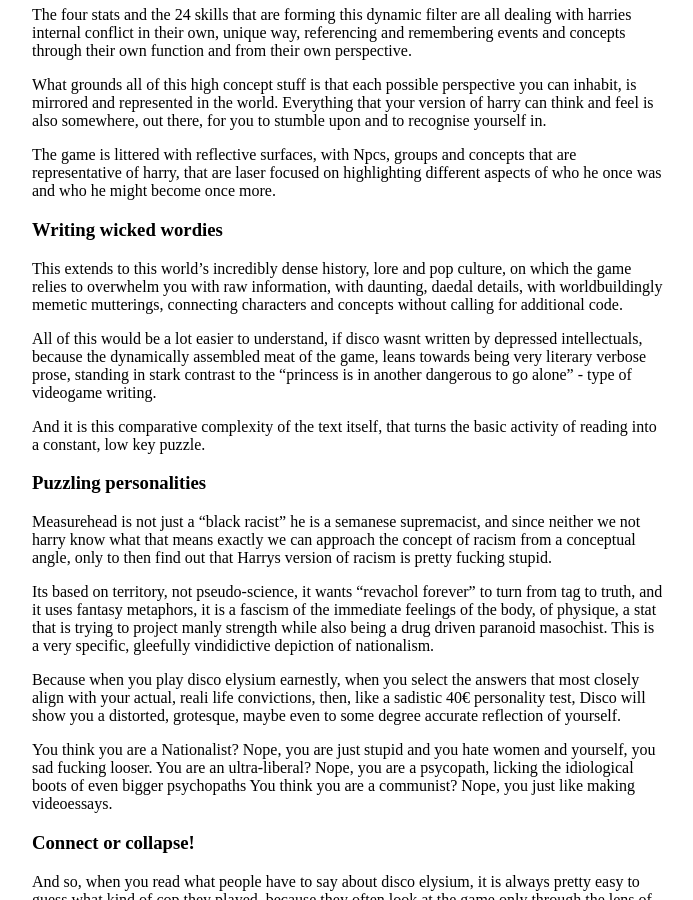
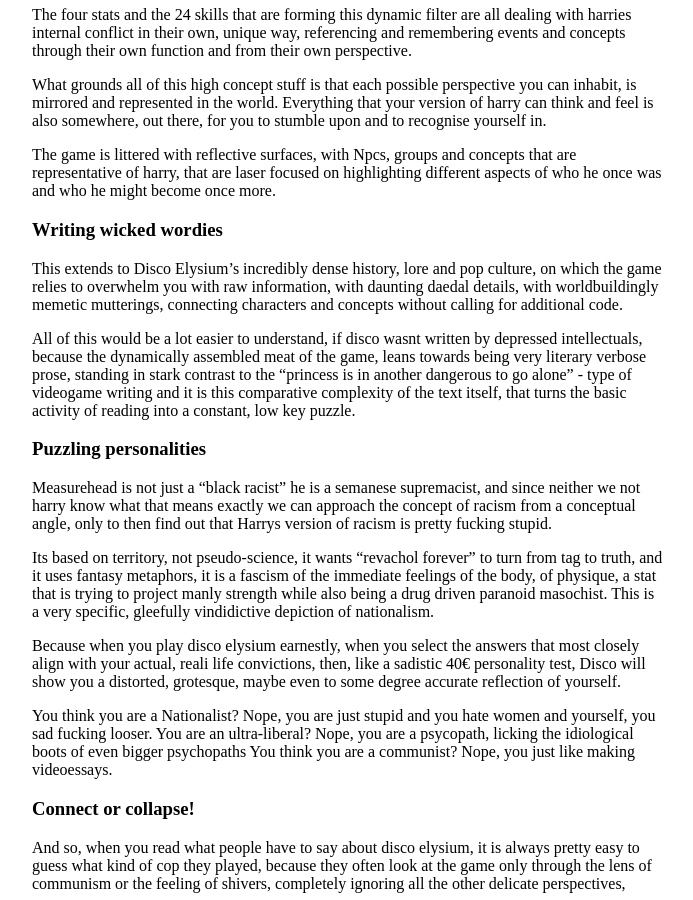
Before and after one commit to stuffedwombat/stuffedwombat.github.io, a Jekyll site: the page built from about_disco_elysium.md, in a window 1280 px wide and 900 px high, scrolled down 2723 px. Shown: the whole window, without its empty margins (292-985 px from the left). Built offline with Jekyll 4.4.1, drawn with Linux system fonts in a browser that asks for light colours; our own code applies the rules of GitHub Pages for plain Markdown files; comment, search, counter and statistics services are not loaded.

Commit message:
Update about_disco_elysium.md

```diff
--- a/about_disco_elysium.md
+++ b/about_disco_elysium.md
@@ -111,11 +111,9 @@ The game is littered with reflective surfaces, with Npcs, groups and concepts th
 Writing wicked wordies
 </h3>
 
-This extends to this world's incredibly dense history, lore and pop culture, on which the game relies to overwhelm you with raw information, with daunting, daedal details, with worldbuildingly memetic mutterings, connecting characters and concepts without calling for additional code.
+This extends to Disco Elysium's incredibly dense history, lore and pop culture, on which the game relies to overwhelm you with raw information, with daunting daedal details, with worldbuildingly memetic mutterings, connecting characters and concepts without calling for additional code.
 
-All of this would be a lot easier to understand, if disco wasnt written by depressed intellectuals, because the dynamically assembled meat of the game, leans towards being very literary verbose prose, standing in stark contrast to the "princess is in another dangerous to go alone" - type of videogame writing.
-
-And it is this comparative complexity of the text itself, that turns the basic activity of reading into a constant, low key puzzle.
+All of this would be a lot easier to understand, if disco wasnt written by depressed intellectuals, because the dynamically assembled meat of the game, leans towards being very literary verbose prose, standing in stark contrast to the "princess is in another dangerous to go alone" - type of videogame writing and it is this comparative complexity of the text itself, that turns the basic activity of reading into a constant, low key puzzle.
 
 <h3>
 Puzzling personalities
```
